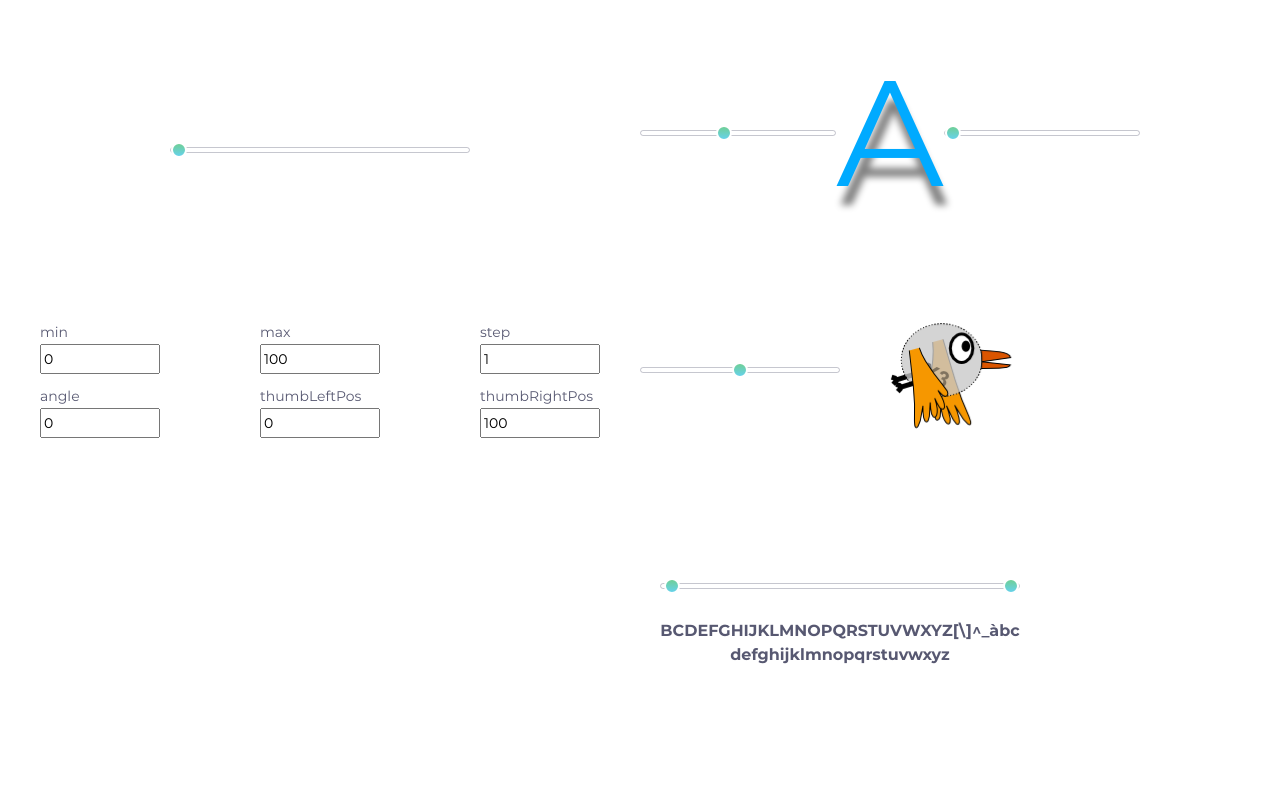
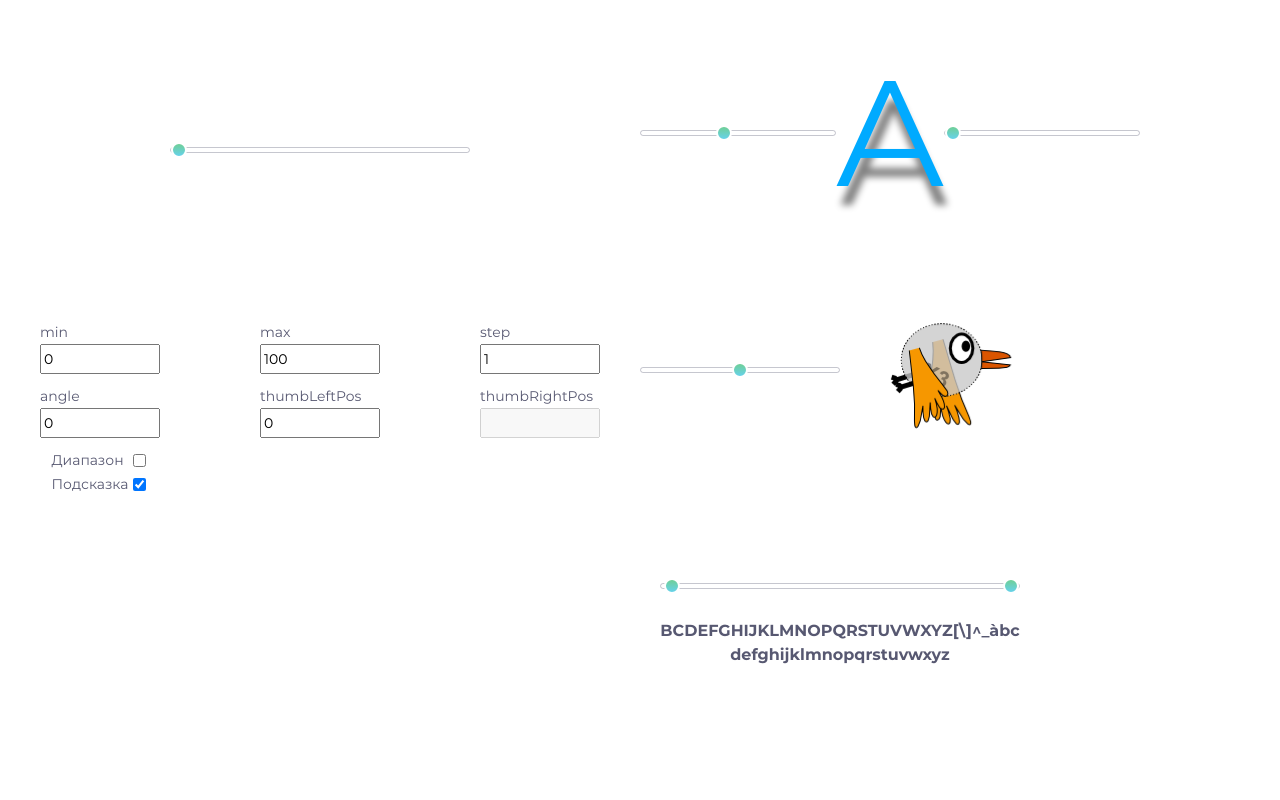
Before and after one commit to GrigorenkoSergey/Slider, a website built with webpack: page src/index.pug in a window 1280 px wide. Built offline with nearby package versions, Linux system fonts and the light colour scheme.

Commit message:
Связал чекбоксы с значением в модели

```diff
--- a/src/assets/blocks/mySlider/Model.ts
+++ b/src/assets/blocks/mySlider/Model.ts
@@ -51,7 +51,6 @@ export class Model implements IModel, ISubscriber {
         shouldBeNumbers.forEach(key => obj[key] = Number(obj[key]));
 
         let { min, max, step, thumbLeftPos, thumbRightPos, angle, ticks } = obj;
-        //сейчас у нас есть все необходимые опции и все переменные определены
 
         if (!isFinite(min)) throw new Error("Min should be a number!");
         if (!isFinite(max)) throw new Error("Max should be a number");
--- a/src/assets/blocks/mySlider/Slider.ts
+++ b/src/assets/blocks/mySlider/Slider.ts
@@ -50,21 +50,22 @@ export class Slider implements ISubscriber {
 
     setOptions(options) {
         this.model.setOptions.call(this.model, options);
+        this.view.setOptions.call(this.view, options);
+        this.view.update("changeModel", this.model.getThumbsOffset());
 
-        if ("angle" in options) {
-            this.view.setOptions.call(this.view, options);
-            this.view.update("changeModel", this.model.getThumbsOffset());
-        }
         return this;
     }
 
     getOption(optionName) {
-        let res = `Option "${optionName}" doesn't exist!`;
+        // let res = `Option "${optionName}" doesn't exist!`;
+        let res;
 
         if (optionName in this.model) {
             res = this.model[optionName];
         } else if (optionName in this.view) {
             res = this.view[optionName];
+        } else {
+            res = `Option "${optionName}" doesn't exist!`;
         }
         return res;
     }
--- a/src/mainPage/mainPage.pug
+++ b/src/mainPage/mainPage.pug
@@ -7,7 +7,7 @@ block variables
         var titleName = 'SLIDERS'
         var optionsInputs = ["min", "max", "step", "angle",
             "thumbLeftPos", "thumbRightPos"];
-        var optionsRadio = ["range", "hintAboveThumb"];
+        var optionsCheckbox = [["range", "Диапазон"], ["hintAboveThumb", "Подсказка"]];
 
 block content
 
@@ -36,3 +36,7 @@ block content
             each val in optionsInputs
                 li.slider-options__li= val
                     input.slider-options__input(name = val value = val data-id= "slider4")
+            li.slider-options__li_checkbox
+                each val in optionsCheckbox
+                    label.slider-options__label= val[1]
+                        input.slider-options_checkbox(type="checkbox" name = val[0] data-id= "slider4")
--- a/src/mainPage/mainPage.scss
+++ b/src/mainPage/mainPage.scss
@@ -100,4 +100,16 @@ body {
     &__input {
         max-width: 120px;
     }
+     &__li_checkbox {
+         display: flex;
+         flex-direction: column;
+         flex-wrap: wrap;
+         max-width: 120px;
+     }
+     &__label {
+         width: 100%;
+         display: flex;
+         justify-content: space-between;
+         align-items: center;
+     }
 }
--- a/src/mainPage/mainPage.ts
+++ b/src/mainPage/mainPage.ts
@@ -111,6 +111,8 @@ function fnRes4(elem, leftX, resLeft) {
     elem.style.color = resStr;
 }
 
+
+
 let arr = [slider1, slider2, slider3, slider4, slider5];
 
 let inputs: Array<HTMLElement> = Array.from(document.querySelectorAll(".slider-options__input"));
@@ -124,12 +126,31 @@ function getInputValue(input) {
     let num = +input.dataset.id.match(/\d+/)[0];
     let option = input.name;
     input.value = arr[num - 1].getOption(option);
+    if (input.name === "thumbRightPos") {
+        let disabled = arr[num - 1].getOption("range");
+        if (!disabled) {
+            input.disabled = true;
+            input.value ='';
+        }
+    }
 }
 
 function onChangeInputValue(e) {
     let input = e.target;
     let num = +input.dataset.id.match(/\d+/)[0];
     let option = input.name;
-    arr[num - 1].setOptions({[option]: input.value});
+    arr[num - 1].setOptions({ [option]: input.value });
     inputs.forEach(item => getInputValue(item));
 }
+
+let checkboxes = Array.from(document.querySelectorAll("[type=checkbox]"));
+checkboxes.forEach((item: HTMLInputElement) => {
+    let num = +item.dataset.id.match(/\d+/)[0];
+    let prop = item.name;
+    item.checked = arr[num - 1].getOption(prop);
+
+    item.onchange = function(e) {
+        arr[num - 1].setOptions({[prop]: item.checked});
+    }
+    console.log(item.checked);
+})
```
